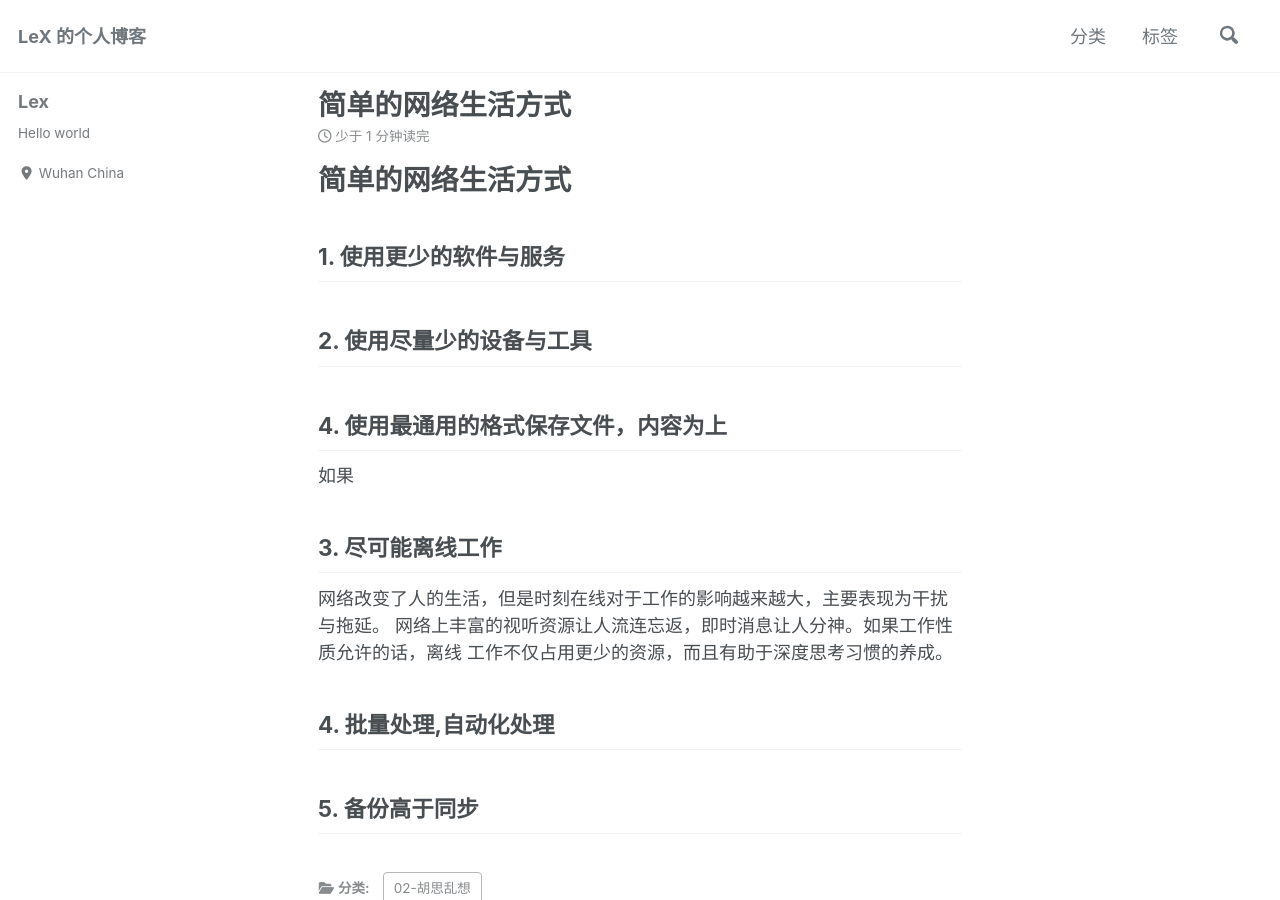
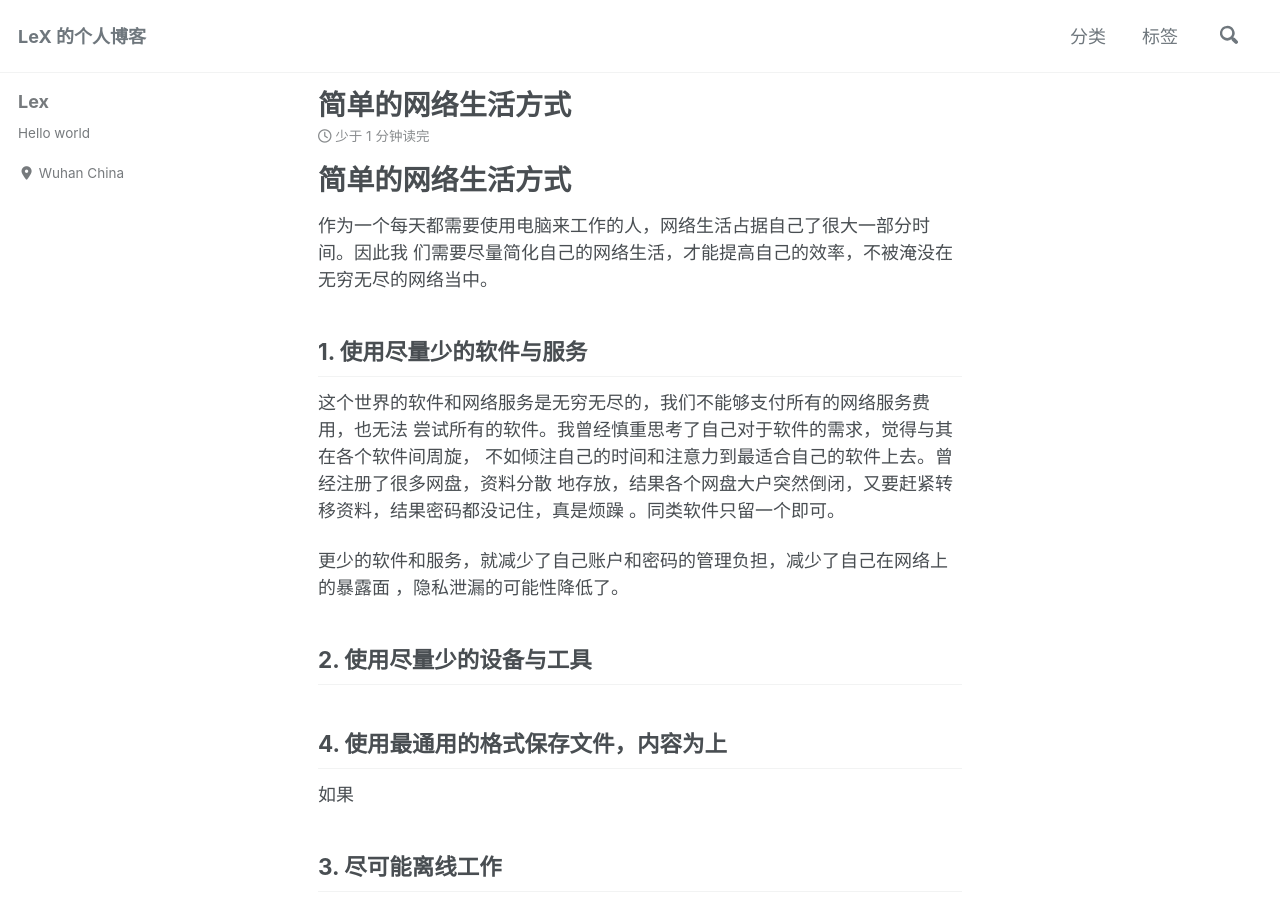
Before and after one commit to wow-yes/blog, a Jekyll site: the page built from 02-胡思乱想/_posts/2019-07-15-简单的网络生活方式.md, in a window 1280 px wide and 900 px high. Built offline with Jekyll 4.4.1, drawn with Linux system fonts in a browser that asks for light colours; cached includes are drawn as plain includes; nearby versions of some CDN libraries; some of the changed text lies outside the part shown.

Commit message:
Wed Aug 28 20:08:21 CST 2019

```diff
--- a/02-胡思乱想/_posts/2019-07-15-简单的网络生活方式.md
+++ b/02-胡思乱想/_posts/2019-07-15-简单的网络生活方式.md
@@ -1,6 +1,18 @@
 # 简单的网络生活方式
 
-## 1. 使用更少的软件与服务
+作为一个每天都需要使用电脑来工作的人，网络生活占据自己了很大一部分时间。因此我
+们需要尽量简化自己的网络生活，才能提高自己的效率，不被淹没在无穷无尽的网络当中。
+
+## 1. 使用尽量少的软件与服务
+
+这个世界的软件和网络服务是无穷无尽的，我们不能够支付所有的网络服务费用，也无法
+尝试所有的软件。我曾经慎重思考了自己对于软件的需求，觉得与其在各个软件间周旋，
+不如倾注自己的时间和注意力到最适合自己的软件上去。曾经注册了很多网盘，资料分散
+地存放，结果各个网盘大户突然倒闭，又要赶紧转移资料，结果密码都没记住，真是烦躁
+。同类软件只留一个即可。
+
+更少的软件和服务，就减少了自己账户和密码的管理负担，减少了自己在网络上的暴露面
+，隐私泄漏的可能性降低了。
 
 ## 2. 使用尽量少的设备与工具
 
@@ -18,4 +30,6 @@
 
 ## 4. 批量处理,自动化处理
 
+
+
 ## 5. 备份高于同步
```
Also changed, not shown: 01-编程开发/_posts/2019-08-26-C语言中的不安全函数.md (added, +54 -0 lines), 03-读书笔记/_posts/2018-01-01-00-道听途说之言.md (+27 -19 lines), 04-软件使用/_posts/2018-01-04-QtCreator笔记.md (+6 -0 lines), 2 other files.
